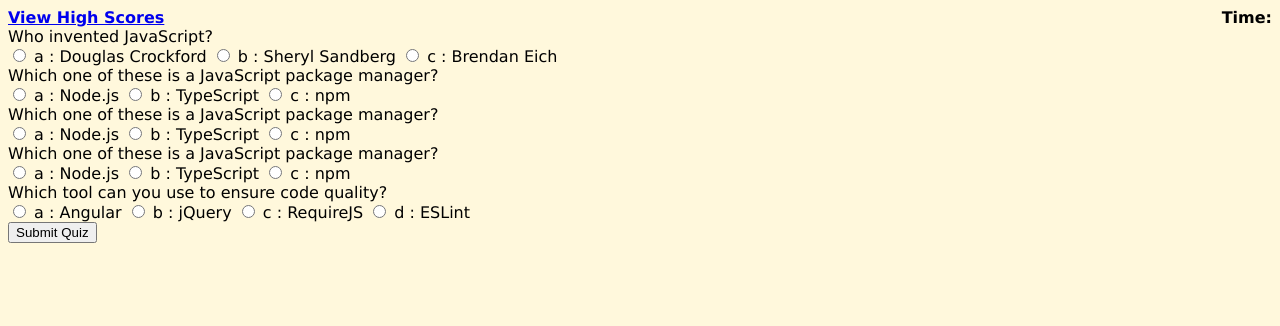
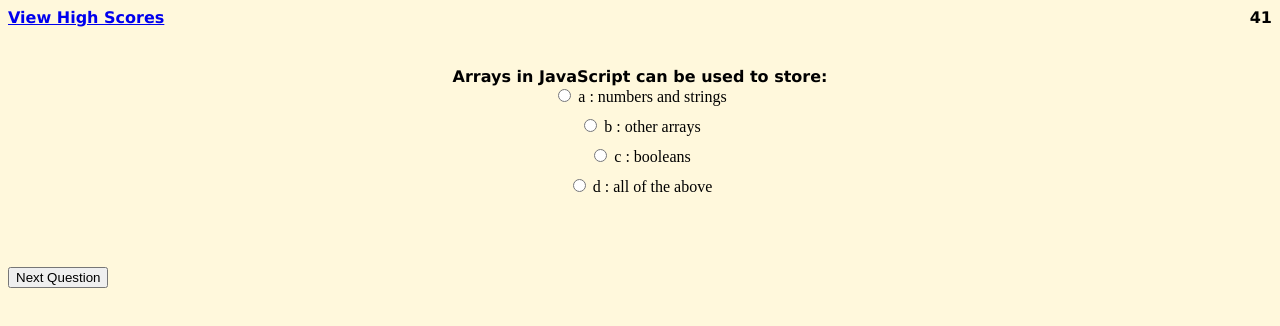
Before and after one commit to ColeHeintzman/cut-time, a plain HTML site: page index.html in a window 1280 px wide. Drawn offline with Linux system fonts and the light colour scheme.

Commit message:
timer added

```diff
--- a/assets/script.js
+++ b/assets/script.js
@@ -1,6 +1,6 @@
-function quiz(){
+function buildQuiz(){
     const output = [];
-    Choices.forEach(
+    myQuestions.forEach(
       (currentQuestion, questionNumber) => {
         const answers = [];
         for(letter in currentQuestion.answers){
@@ -13,19 +13,19 @@ function quiz(){
           );
         }
         output.push(
-                    `<div class="question"> ${currentQuestion.question} </div>
-                    <div class="answers"> ${answers.join('')} </div>`
+            `<div class="slide">
+              <div class="question"> ${currentQuestion.question} </div>
+              <div class="answers"> ${answers.join("")} </div>
+            </div>`
         );
       }
     );
-    questionsContainer.innerHTML = output.join('');
-
+      quizContainer.innerHTML = output.join('');
   }
-
   function showResults(){
     const answerContainers = quizContainer.querySelectorAll('.answers');
     let numCorrect = 0;
-    Choices.forEach( (currentQuestion, questionNumber) => {
+    myQuestions.forEach( (currentQuestion, questionNumber) => {
       const answerContainer = answerContainers[questionNumber];
       const selector = `input[name=question${questionNumber}]:checked`;
       const userAnswer = (answerContainer.querySelector(selector) || {}).value;
@@ -39,61 +39,113 @@ function showResults(){
     });
     resultsContainer.innerHTML = `${numCorrect} out of ${myQuestions.length}`;
   }
+  function showSlide(n) {
+    slides[currentSlide].classList.remove('active-slide');
+    slides[n].classList.add('active-slide');
+    currentSlide = n;
+    if(currentSlide === 0){
+      previousButton.style.display = 'none';
+    }
+    else{
+      previousButton.style.display = 'inline-block';
+    }
+    if(currentSlide === slides.length-1){
+      nextButton.style.display = 'none';
+      submitButton.style.display = 'inline-block';
+    }
+    else{
+      nextButton.style.display = 'inline-block';
+      submitButton.style.display = 'none';
+    }
+  }
 
-
-const questionsContainer = document.getElementById('questions');
+const quizContainer = document.getElementById('quiz');
+const resultsContainer = document.getElementById('results');
 const submitButton = document.getElementById('submit');
-const resultsContainer = document.getElementById('results');
-const Choices = [
+const myQuestions = [
     {
-      question: "Who invented JavaScript?",
+      question: "Arrays in JavaScript can be used to store:",
       answers: {
-        a: "Douglas Crockford",
-        b: "Sheryl Sandberg",
-        c: "Brendan Eich"
+        a: "numbers and strings",
+        b: "other arrays",
+        c: "booleans",
+        d: "all of the above"
+      },
+      correctAnswer: "d"
+    },
+    {
+      question: "The condition in an if/else statement is enclosed with:",
+      answers: {
+        a: "quotes",
+        b: "curly brackets",
+        c: "parenthesis",
+        d: "square brackets"
       },
       correctAnswer: "c"
     },
     {
-      question: "Which one of these is a JavaScript package manager?",
+        question: "Commonly used data types DO NOT include:",
         answers: {
-        a: "Node.js",
-        b: "TypeScript",
-        c: "npm"
+          a: "strings",
+          b: "booleans",
+          c: "alerts",
+          d: "numbers"
         },
         correctAnswer: "c"
       },
       {
-        question: "Which one of these is a JavaScript package manager?",
+        question: "A very useful tool used during development and debugging for printing content to the debugger is:",
         answers: {
-          a: "Node.js",
-          b: "TypeScript",
-          c: "npm"
+          a: "JavaScript",
+          b: "terminal/bash",
+          c: "for loops",
+          d: "console.log"
+        },
+        correctAnswer: "d"
+      },
+    {
+        question: "String values must be enclosed within ____ when being assigned to variables.",
+        answers: {
+          a: "commas",
+          b: "curly brackets",
+          c: "quotes",
+          d: "parenthesis"
         },
         correctAnswer: "c"
       },
-      {
-        question: "Which one of these is a JavaScript package manager?",
-        answers: {
-          a: "Node.js",
-          b: "TypeScript",
-          c: "npm"
-        },
-        correctAnswer: "c"
-      },
-    {
-      question: "Which tool can you use to ensure code quality?",
-      answers: {
-        a: "Angular",
-        b: "jQuery",
-        c: "RequireJS",
-        d: "ESLint"
-      },
-      correctAnswer: "d"
-}
 ];
 
+var count = 45;
+var interval = setInterval(function(){
+  document.getElementById('count').innerHTML=count;
+  count--;
+  if (count === 0){
+    clearInterval(interval);
+    document.getElementById('count').innerHTML='Done';
+    alert("You're out of time!");
+  }
+}, 1000);
 
-  quiz();
+
+buildQuiz();
+
+const previousButton = document.getElementById("previous");
+const nextButton = document.getElementById("next");
+const slides = document.querySelectorAll(".slide");
+let currentSlide = 0;
+
+showSlide(currentSlide);
+function showNextSlide() {
+    showSlide(currentSlide + 1);
+  }
+
+  function showPreviousSlide() {
+    showSlide(currentSlide - 1);
+  }
 
 submitButton.addEventListener('click', showResults);
+previousButton.addEventListener("click", showPreviousSlide);
+nextButton.addEventListener("click", showNextSlide);
+
+//Coding Quiz Challenge
+//Try to answer the following code-related questions within the time limit.  Keep in mind that incorrect answers will penalize your score/time by ten seconds!
--- a/assets/style.css
+++ b/assets/style.css
@@ -1,3 +1,7 @@
+body {
+    background-color:cornsilk;
+    font-size: 24;
+}
 .nav-bar {
     position: relative;
     width: 100%;
@@ -6,19 +10,44 @@
     font-weight: bold;
 
 }
-.questions {
+.question {
     font-family:Verdana, Times, Tahoma, sans-serif;
-    font-size: 12;
-    align-items: center;
-    justify-content: center;
-    position: relative;
+    font-weight: 600;
+
 }
-body {
-    background-color:cornsilk;
+.answers {
+    display: inline-block;
 }
+.answers label{
+    display: block;
+    margin-bottom: 10px;
+}
+
 #highscore {
     float: left;
 }
-#timer {
+#count {
     float: right;
 }
+
+.slide{
+    position: absolute;
+    left: 0px;
+    top: 0px;
+    width: 100%;
+    z-index: 1;
+    opacity: 0;
+    transition: opacity 0.5s;
+  }
+.active-slide{
+    opacity: 1;
+    z-index: 2;
+  }
+.quiz-container{
+    position: relative;
+    height: 200px;
+    margin-top: 40px;
+    display: block;
+    align-items: center;
+    text-align: center;
+  }
--- a/index.html
+++ b/index.html
@@ -10,10 +10,14 @@
 <body>
     <nav class ="nav-bar">
         <a id="highscores" href="#highscores">View High Scores</a>
-        <div id="timer">Time: <span id="counter"></span></div>
+        <div id="count" class="timer"></div>
     </nav>
-    <div id="questions" class ="questions">
+    <div class ="quiz-container">
+    <div id="quiz" class ="questions">
     </div>
+    </div>
+    <button id="previous">Previous Question</button>
+    <button id="next">Next Question</button>
     <button id="submit">Submit Quiz</button>
     <div id="results"></div>
     <script src="./assets/script.js"></script>
```
Lines whose indentation alone changed are shown as unchanged.
